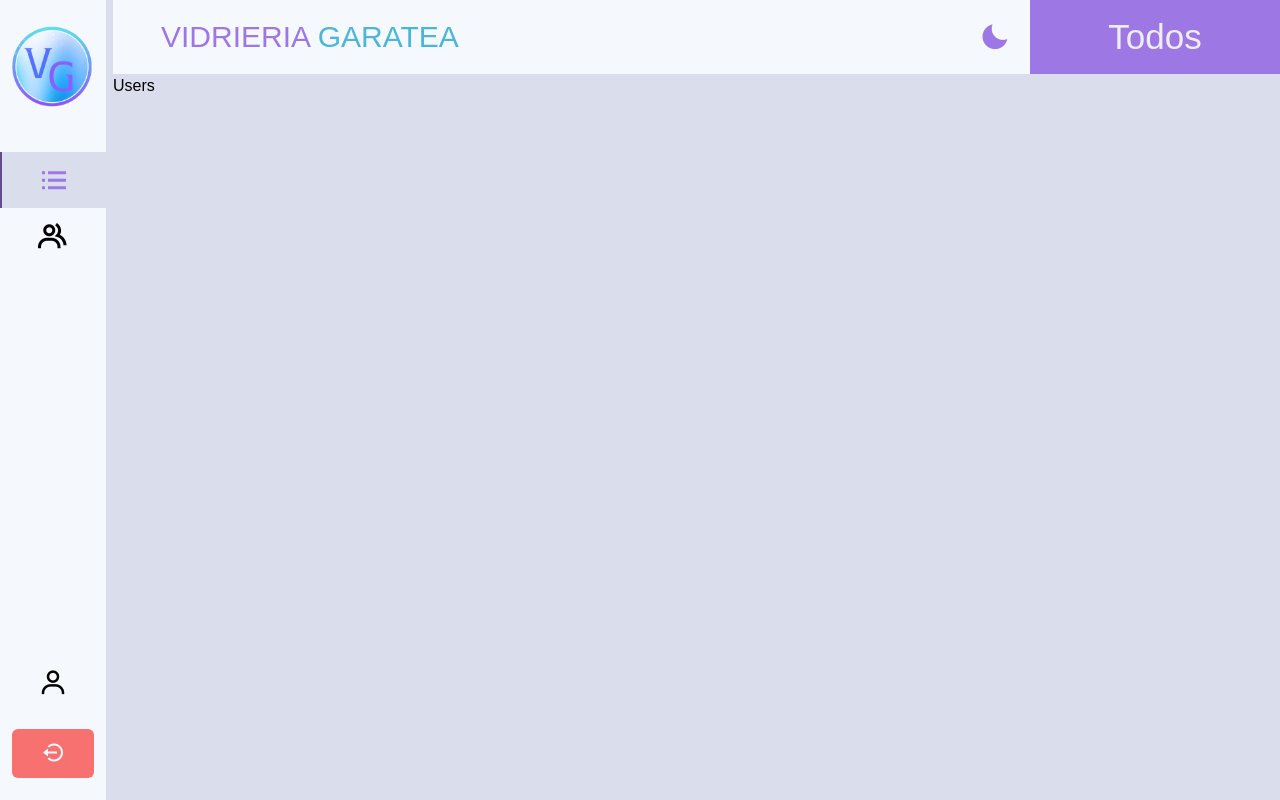
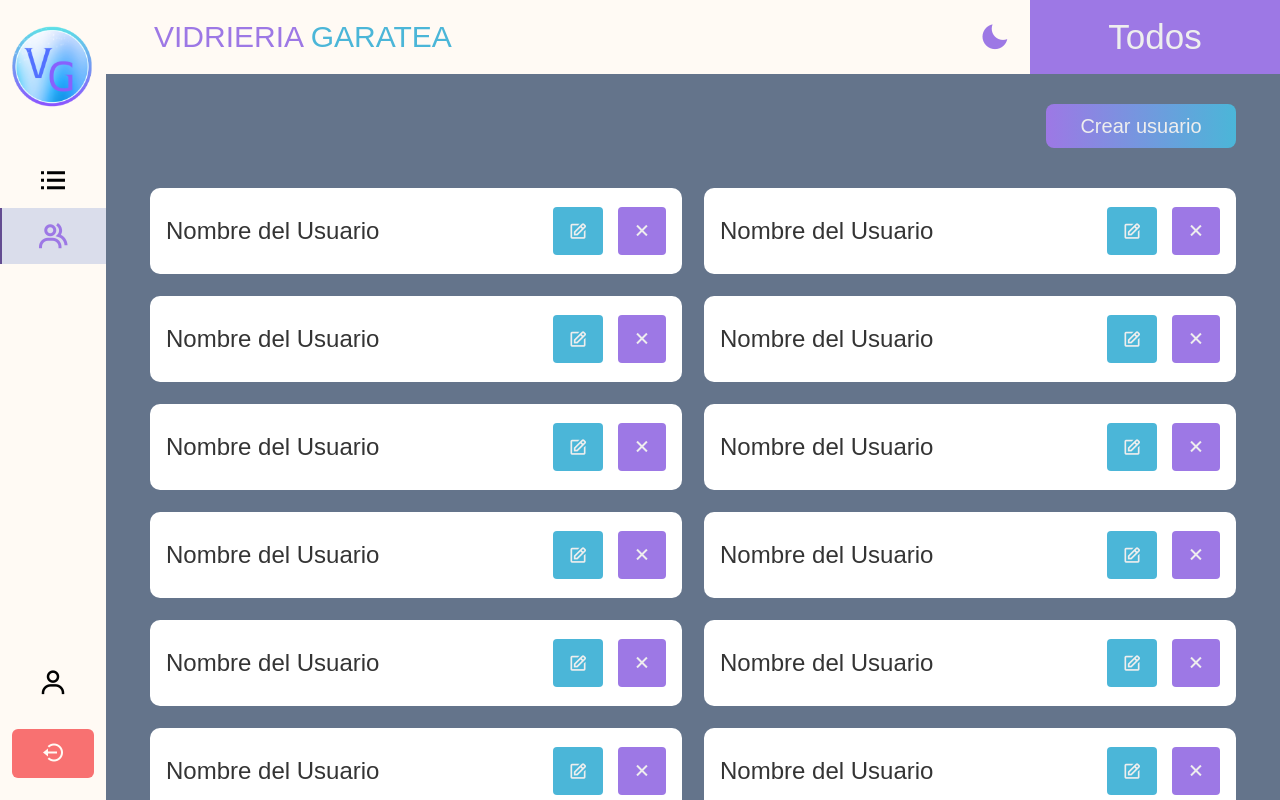
Before and after one commit to AntonioPow24/VGTasks, a React (Vite) app: page /dashboard/users in a window 1280 px wide. Built offline with nearby package versions, Linux system fonts and the light colour scheme.

Commit message:
feat: Agregar Seccion Users
Creacion de Userscontainer y UserCard con tailwind

```diff
--- a/src/components/Header.jsx
+++ b/src/components/Header.jsx
@@ -20,6 +20,7 @@ export default function Header() {
             <div className="flex justify-start items-center flex-1 py-[19px] 960:hidden">
                 <h3 className='text-3xl text-purple-color '>VIDRIERIA <span className='text-skyblue-text'>GARATEA</span></h3>
             </div>
+
             <div className="flex gap-[65px] py-[19px] ">
                 <div className="flex items-center justify-center">
                     <i className='bx bxs-moon text-3xl text-purple-color cursor-pointer'></i>
@@ -31,7 +32,7 @@ export default function Header() {
                     <select  className="text-[35px]  text-center w-full capitalize text-white-text bg-transparent focus:outline-none appearance-none z-10 px-8 530:px-2 530:text-[25px] " name="month" id="month" defaultValue={`todos`}>
 
                         {
-                            months.map(month => <option  key={month} className="text-xl my-2 text-black-text" value={month}>{month}</option>)
+                            months.map(month => <option key={month} className="text-xl my-2 text-black-text" value={month}>{month}</option>)
                         }
                     </select>
 
--- a/src/components/SideBar.jsx
+++ b/src/components/SideBar.jsx
@@ -5,9 +5,6 @@ import '../styles/dashboard.css'
 import { useSideBarContext } from '../context/SideBarContext'
 
 export default function SideBar() {
-
-    const [linkActive , setlinkActive] = useState('tasks')
-
 
 
     const {toogleSideBar} = useSideBarContext()
@@ -20,7 +17,7 @@ export default function SideBar() {
 const linkStyle= `py-2 flex items-center gap-2 pl-3 1530:justify-center 1530:pl-0`
   return (
     <>
-        <aside className={`max-w-[270px] bg-bg-white flex-1 h-screen gap-[20px] flex flex-col py-[22px] transition-all duration-300 1530:max-w-[106px] 1431:min-w-[86px]  800:absolute 800:right-[-106px] 800:z-20 ${toogleSideBarStyleClass}`}>
+        <aside className={`max-w-[270px] bg-bg-white flex-1 h-screen gap-[20px] flex flex-col py-[22px] transition-all duration-300 1530:max-w-[106px] 1431:min-w-[86px]  800:fixed 800:right-[-106px] 800:z-50 ${toogleSideBarStyleClass} `}>
 
             <div className="flex items-center justify-center pb-[22px] px-6 1530:px-2">
                 <img className='max-w-30 min-w-20' src="/public/images/logoVG.png" alt="" />
@@ -28,20 +25,19 @@ const linkStyle= `py-2 flex items-center gap-2 pl-3 1530:justify-center 1530:pl-
 
             <div className="flex flex-col flex-1">
                 <div className="flex flex-col flex-1">
-                        <Link
-                            className={`${linkStyle} ${linkActive === 'tasks'? 'active' : ''} `} to='/dashboard'
-                            onClick={()=>setlinkActive('tasks')}
+                        <NavLink
+                            className={`${linkStyle}  `} to='/dashboard'
+                            end
                         >
                             <i className='bx bx-list-ul text-3xl 1530:text-4xl '></i> <span className='1530:hidden' >Tareas</span>
-                        </Link>
+                        </NavLink>
 
 
-                        <Link
-                         className={`${linkStyle} ${linkActive === 'users'? 'active' : ''}`} to='/dashboard/users'
-                         onClick={()=>setlinkActive('users')}
+                        <NavLink
+                         className={`${linkStyle} `} to='/dashboard/users'
                         >
                             <i className='bx bx-group text-3xl 1530:text-4xl'></i> <span className='1530:hidden'>Usuarios</span>
-                        </Link>
+                        </NavLink>
                 </div>
 
                 <div className="flex justify-center">
--- a/src/components/dashBoard/Filter.jsx
+++ b/src/components/dashBoard/Filter.jsx
@@ -4,9 +4,9 @@ export default function Filter({changeFilter , filter}) {
   return (
     <div className='flex px-[48px] py-[25px] gap-10 1430:flex-col-reverse 1430:gap-4 960:px-[20px]'>
 
-        <div className="flex gap-[40px] justify-center 530:flex-col 530:gap-[2px]">
+        <div className="flex gap-[40px] justify-center 530:flex-col 550:gap-0">
             <button
-                className={`transition-all duration-300 ${filter === 'total'? 'text-purple-color' : 'text-NoSelectedFilter'} text-[32px] `}
+                className={`transition-all duration-300 ${filter === 'total'? 'text-purple-color' : 'text-NoSelectedFilter'} text-[32px]`}
 
                 onClick={()=>changeFilter('total')}
             >
@@ -33,12 +33,12 @@ export default function Filter({changeFilter , filter}) {
 
         <div className="flex gap-[35px] flex-1 960:flex-col 530:gap-[20px]">
 
-            <div className="flex items-center justify-center bg-bg-white gap-4 text-xl rounded-lg pl-3 w-full flex-1 min-w-[180px] 960">
+            <div className="flex items-center justify-center bg-bg-white gap-4 text-xl rounded-lg pl-3 w-full flex-1 min-w-[180px] 960 z-10">
 
                 <i className='bx bx-search text-3xl text-black-text'></i>
 
                 <input
-                    className='bg-transparent focus:outline-none w-full '
+                    className='bg-transparent focus:outline-none w-full  '
                     type="text"
                     placeholder='Buscar tareas por encargado'
                 />
@@ -46,7 +46,7 @@ export default function Filter({changeFilter , filter}) {
             </div>
 
 
-            <div className="flex items-center  py-[3px] px-2 gap-[6px] bg-bg-white rounded-lg text-black-text relative ">
+            <div className="flex items-center  py-[3px] px-2 gap-[6px] bg-bg-white rounded-lg text-black-text relative z-10">
 
                 <select
                     className='appearance-none bg-transparent text-xl focus:outline-none pl-4 pr-8 z-10 w-full'
--- /dev/null
+++ b/src/components/dashBoard/Task.jsx
@@ -0,0 +1,59 @@
+import React from 'react'
+
+export default function Task() {
+  return (
+    <article className='pb-[15px] pt-[8px] px-[17px] flex flex-col gap-[10px] bg-gray-100 rounded-[10px]'>
+
+        <div className="flex 550:flex-col-reverse 550:gap-[2px]">
+
+          <div className="flex  flex-col flex-1 justify-end gap-[10px] 550:items-center 550:gap-[2px]">
+            <h4 className='text-skyblue-text text-[18px]' >Direccion destino</h4>
+
+            <h4 className=' text-black-text text-[20px]'>Nombre del Cliente Antonio</h4>
+          </div>
+
+          <div className="flex flex-col items-end  550:flex-row  550:justify-between 550:items-center">
+
+                <span className='text-purple-color text-[32px] font-semibold 550:text-[24px]'>Marzo 15</span>
+                <span className='text-purple-color text-xl 550:text-[14px]'>6:00 pm</span>
+          </div>
+
+        </div>
+
+
+        <div className="flex 550:flex-col">
+
+              <div className="flex flex-col flex-1 justify-between gap-[8px]">
+                <p className='text-NoSelectedFilter 550:text-justify'>Descripcion de la tarea Descripcion de la tarea  Descripcion de la tarea  Descripcion de la tarea Descripcion de la tarea  Descripcion de la tarea  </p>
+
+                <p className='text-purple-color  flex items-end 550:justify-center'>Encargado de la tarea Takeshi</p>
+
+
+              </div>
+
+              <div className="flex flex-col text-white-text items-end justify-end pt-4 gap-5 550:flex-col-reverse 550:items-center 550:gap-2">
+
+                <button className='bg-[#B0EEB6] px-[18px] max-h-50px w-[120px] py-4  rounded-[4px] text-black-text text-sm 550:w-full 550:py-3'>
+                        Estado
+                </button>
+
+                <div className='flex gap-3 550:w-full 550:gap-2'>
+                    <button
+                      className='py-2 px-3  bg-purple-color rounded-[4px] 550:flex-1'
+                    >
+                      Editar
+                    </button>
+
+                    <button
+                      className='py-2 px-3 550:flex-1 bg-skyblue-text rounded-[4px]'
+                    >
+                      Eliminar
+                    </button>
+
+                </div>
+              </div>
+        </div>
+
+    </article>
+  )
+}
--- /dev/null
+++ b/src/components/dashBoard/UserCard.jsx
@@ -0,0 +1,21 @@
+import React from 'react'
+
+export default function UserCard() {
+  return (
+    <article className='px-4 flex bg-white py-[19px] rounded-[10px] items-center'>
+        <div className="flex-1">
+            <p className='text-black-text text-2xl 800:text-xl'>Nombre del Usuario</p>
+        </div>
+
+        <div className="flex gap-[15px]">
+            <button className='px-[15px] py-2 bg-skyblue-text flex items-center justify-center rounded-[4px] hover:bg-[#44abca]'>
+                <i className="bx bx-edit text-xl text-white-text"></i>
+            </button>
+
+            <button className='px-3 py-2 bg-purple-color flex items-center justify-center rounded-[4px] hover:bg-[#8e6cd1]'>
+                <i className="bx bx-x text-2xl text-white-text font-thin"></i>
+            </button>
+        </div>
+    </article>
+  )
+}
--- /dev/null
+++ b/src/components/dashBoard/UsersContainer.jsx
@@ -0,0 +1,47 @@
+import React from 'react'
+import UserCard from './UserCard'
+
+export default function UsersContainer() {
+  return (
+    <div className='px-[44px] py-[30px] bg-slate-500 overflow-y-scroll 550:px-[20px] '>
+        <div className="flex justify-end">
+            <button
+                className='rounded-lg bg-bg-white px-6 py-2 min-w-[190px] newTaskButton'
+            >
+                <span className='text-white-text text-xl'>Crear usuario</span>
+            </button>
+        </div>
+
+        <div className="grid grid-cols-auto-fill-480 gap-[22px] mt-[40px] 550:grid-cols-auto-fill-450">
+                <UserCard />
+                <UserCard />
+                <UserCard />
+                <UserCard />
+                <UserCard />
+                <UserCard />
+                <UserCard />
+                <UserCard />
+                <UserCard />
+                <UserCard />
+                <UserCard />
+                <UserCard />
+                <UserCard />
+                <UserCard />
+                <UserCard />
+                <UserCard />
+                <UserCard />
+                <UserCard />
+                <UserCard />
+                <UserCard />
+                <UserCard />
+                <UserCard />
+                <UserCard />
+                <UserCard />
+                <UserCard />
+                <UserCard />
+                <UserCard />
+                <UserCard />
+        </div>
+    </div>
+  )
+}
--- a/src/layout/PrivateLayout.jsx
+++ b/src/layout/PrivateLayout.jsx
@@ -9,10 +9,15 @@ export default function PrivateLayout() {
     const {user} = useUserContext()
 
   return (
-    <div className="flex gap-[7px] bg-bg-principal">
-      <SideBar />
-        <div className="flex flex-col flex-1 min-h-screen">
-          <div className=" w-full flex ">
+    <div className="flex bg-bg-principal max-h-screen ">
+
+
+
+        <SideBar />
+
+
+        <div className="flex flex-col flex-1 h-screen 960:pt-[74px] max-h-screen">
+          <div className=" w-full flex 960:fixed 960:top-0 z-20  ">
             <Header />
           </div>
           {
--- a/src/pages/Dashboard.jsx
+++ b/src/pages/Dashboard.jsx
@@ -1,5 +1,6 @@
 import React, { useState } from 'react'
 import Filter from '../components/dashBoard/Filter'
+import Task from '../components/dashBoard/Task'
 
 export default function Dashboard() {
 
@@ -9,20 +10,27 @@ export default function Dashboard() {
   const changeFilter = newFilter => setFilter(newFilter)
 
   return (
-    <>
+    <div className='overflow-y-scroll max-h-screen'>
       <Filter changeFilter={changeFilter} filter={filter} />
 
-      <section className='bg-red-300 px-[48px] grid grid-cols-auto-fill-420 gap-x-[82px] gap-y-[54px]'>
-        <div className="bg-slate-300">
-          1
-        </div>
-        <div className="bg-slate-300">
-          1
-        </div>
-        <div className="bg-slate-300">
-          1ss
-        </div>
+      <section className='px-[40px] grid grid-cols-auto-fill-440 gap-x-[82px] gap-y-[54px] tasksContainer pb-8 961:overflow-y-scroll 960:overflow-y-auto'>
+          <Task />
+          <Task />
+          <Task />
+          <Task />
+          <Task />
+          <Task />
+          <Task />
+          <Task />
+          <Task />
+          <Task />
+          <Task />
+          <Task />
+          <Task />
+          <Task />
+          <Task />
+          <Task />
       </section>
-    </>
+    </div>
   )
 }
--- a/src/pages/Users.jsx
+++ b/src/pages/Users.jsx
@@ -1,7 +1,10 @@
 import React from 'react'
+import UsersContainer from '../components/dashBoard/UsersContainer'
 
 export default function Users() {
   return (
-    <div>Users</div>
+    <>
+      <UsersContainer />
+    </>
   )
 }
--- a/src/styles/dashboard.css
+++ b/src/styles/dashboard.css
@@ -38,3 +38,10 @@ a.active i , a.active span{
         display: flex;
     }
 }
+
+
+@media (max-width: 550px){
+    .tasksContainer{
+        grid-template-columns: repeat(auto-fill,minmax(300px ,1fr));
+    }
+}
--- a/tailwind.config.js
+++ b/tailwind.config.js
@@ -7,7 +7,7 @@ export default {
   theme: {
     extend: {
       colors:{
-        'bg-white':'#F5F8FC',
+        'bg-white':'#FFFAF4',
         'bg-principal':'#DADDEB',
         'black-text':'#343434',
         'white-text':'#EEEEEE',
@@ -16,11 +16,16 @@ export default {
         'NoSelectedFilter':'#21212175',
       },
       gridTemplateColumns: {
-        'auto-fill-420': 'repeat(auto-fill, minmax(420px, 1fr))',
+        'auto-fill-440': 'repeat(auto-fill, minmax(445px, 1fr))',
+        'auto-fill-480': 'repeat(auto-fill, minmax(480px, 1fr))',
+        'auto-fill-450': 'repeat(auto-fill, minmax(450px, 1fr))',
       },
     },
 
     screens: {
+
+      '550':{'max':'550px'},
+
       '530': {'max':'530px'},
 
       // => @media (min-width: 640px) { ... }
@@ -32,6 +37,7 @@ export default {
       // => @media (min-width: 1024px) { ... }
 
       '1431': '1431px',
+      '961': '961px',
       // => @media (min-width: 1280px) { ... }
 
       '1430': {'max':'1430px'},
```
Also changed, not shown: src/layout/PublicLayout.jsx (line endings or trailing spaces).
